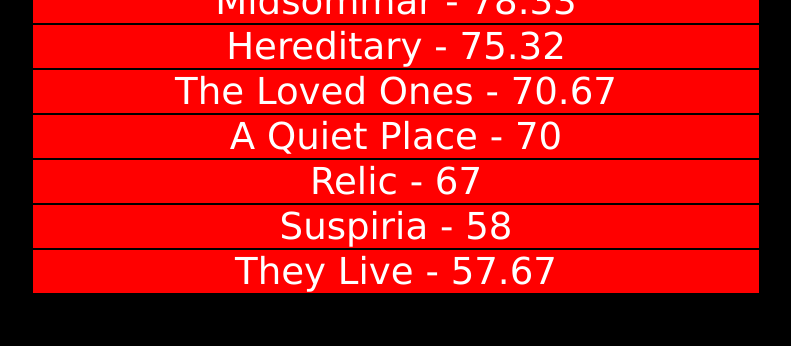
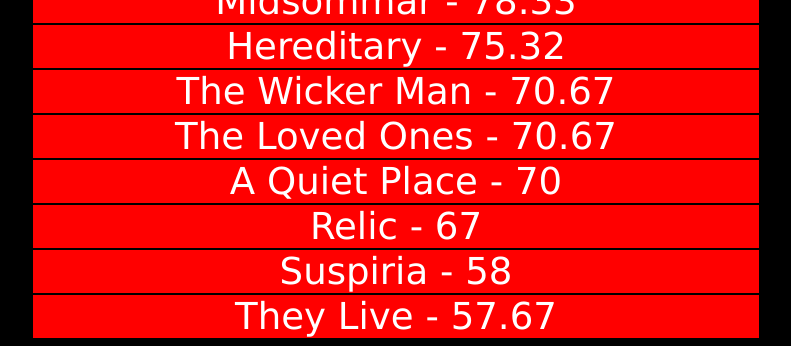
Before and after one commit to ClintonStanford/ClintonStanford.github.io, a plain HTML site: page rankings.html in a window 1280 px wide. Shown: the part 573-919 px from the top of the page, without its empty margins (244-1035 px from the left). Before the commit the page ends 874 px from the top, so only its background shows below. Drawn offline with Linux system fonts and the light colour scheme.

Commit message:
Update 15/5/21

```diff
--- a/rankings.html
+++ b/rankings.html
@@ -109,6 +109,7 @@
         <ol id="ranks21" class="ranks">
           <li>Midsommar - 78.33</li>
           <li>Hereditary - 75.32</li>
+          <li>The Wicker Man - 70.67</li>
           <li>The Loved Ones - 70.67</li>
 		      <li>A Quiet Place - 70</li>
           <li>Relic - 67</li>
@@ -132,6 +133,7 @@
 					<li>Lights Out - 73</li>
 					<li>The Autopsy of Jane Doe - 72</li>
 					<li>[REC] - 71.3</li>
+          <li>The Wicker Man - 70.67</li>
 					<li>Annabelle Creation - 70.67</li>
           <li>The Loved Ones - 70.67</li>
 					<li>Don't Breathe - 70.34</li>
```
